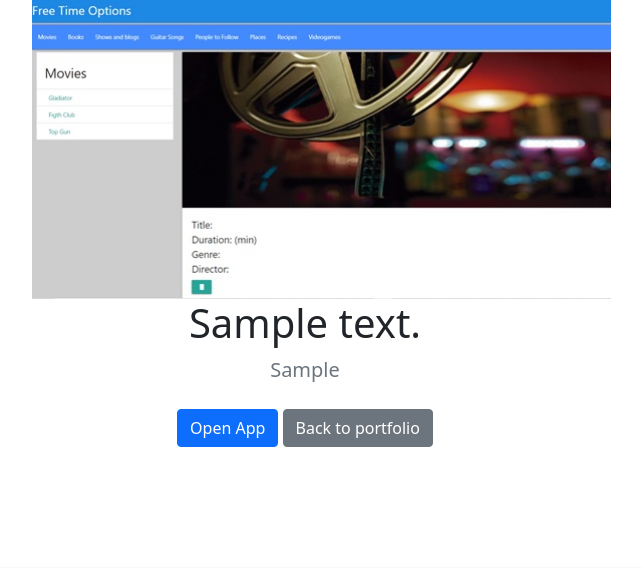
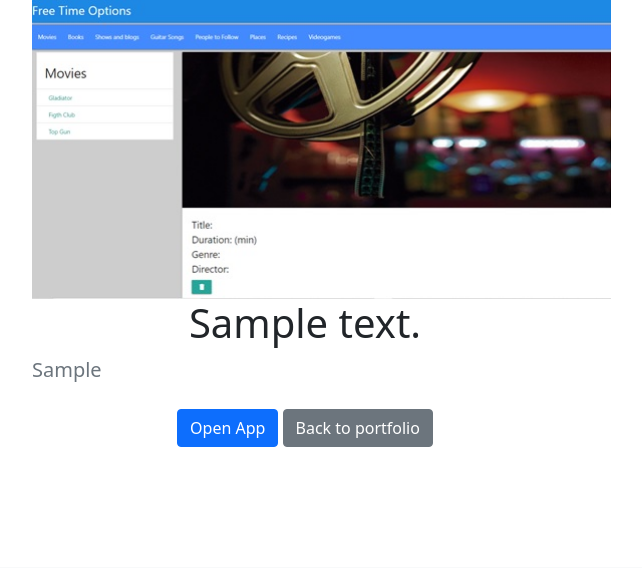
Before and after one commit to jesrdev/portfolio, a Django app: page /projects/1 in a window 1280 px wide. Shown: the part 153-721 px from the top of the page, without its empty margins (335-977 px from the left). Run offline with Django 3.2, Linux system fonts and the light colour scheme; tables that the repository leaves empty hold one stand-in row (values such as "Sample post"); some libraries are stand-ins or nearby versions.

Commit message:
left aligned

```diff
--- a/projects/templates/projects/detail.html
+++ b/projects/templates/projects/detail.html
@@ -77,7 +77,7 @@
           <div class="col-lg-6 col-md-8 mx-auto">
             <img src="{% static 'Free-time.jpeg' %}" height="300" />
             <h1 class="fw-light">{{ project.summary }}</h1>
-            <div class="lead text-muted left">
+            <div class="lead text-muted left" style="text-align: left">
               {{ project.specifics|linebreaks }}
             </div>
             <p>
```
